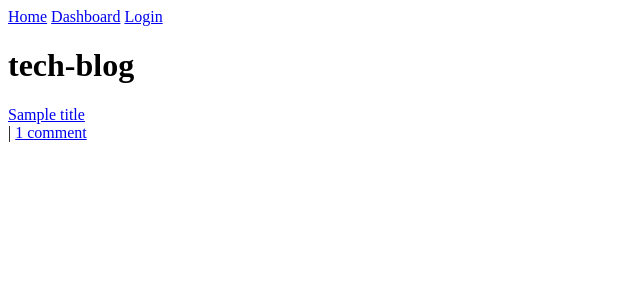
After one commit to gthawkins24/Tech-Blog, a Node server app: template views/partials/post-info.handlebars in a window 1280 px wide. The commit adds this page. Shown: the top 300 px of the page, without its empty margins (0-640 px from the left). Run offline with Node 20, Linux system fonts and the light colour scheme; tables that the repository leaves empty hold one stand-in row (values such as "Sample post"); the template is opened without the code that fills it: values that come from a table or form of the project are taken from there, most other values are stand-ins (such as "Sample title", 1, 10 or a date in 2020); some libraries are stand-ins or nearby versions.

Commit message:
homepage now displays all posts

```diff
--- a/routes/homepage-routes.js
+++ b/routes/homepage-routes.js
@@ -3,5 +3,6 @@ const router = require('express').Router();
 const homepageController = require('../controllers/homepage.js');
 
 router.get('/', homepageController.displayHomepage);
+router.get('/login', homepageController.login);
 
 module.exports = router;
--- a/utils/helpers.js
+++ b/utils/helpers.js
@@ -0,0 +1,13 @@
+module.exports = {
+  format_date: date => {
+    return `${new Date(date).getMonth() + 1}/${new Date(date).getDate()}/${new Date(
+      date
+    ).getFullYear()}`;
+  },
+  format_plural: (word, amount) => {
+    if (amount !== 1) {
+      return `${word}s`;
+    }
+    return word;
+  }
+};
--- a/views/layouts/main.handlebars
+++ b/views/layouts/main.handlebars
@@ -5,8 +5,26 @@
   <meta http-equiv="X-UA-Compatible" content="IE=edge">
   <meta name="viewport" content="width=device-width, initial-scale=1.0">
   <title>Tech-Blog</title>
+  <link rel="stylesheet" href="/stylesheets/style.css">
 </head>
 <body>
+  <div class="wrapper">
+    <header>
+    <nav>
+      <a href="/dashboard"></a>
+      {{#if loggedIn}}
+        <a href="/">Home</a>
+        <a href="/dashboard">Dashboard</a>
+        <a href="/logout">Logout</a>
+        {{else}}
+        <a href="/">Home</a>
+        <a href="/dashboard">Dashboard</a>
+        <a href="/login">Login</a>
+        {{/if}}
+    </header>
+    <h1>tech-blog</h1>
+    </nav>
   {{{ body }}}
+  </div>
 </body>
 </html>
--- /dev/null
+++ b/views/login.handlebars
@@ -0,0 +1 @@
+<h1>we here</h1>
--- /dev/null
+++ b/views/partials/post-info.handlebars
@@ -0,0 +1,9 @@
+<article class="post">
+  <div class="title">
+    <a href="{{post_url}}" target="_blank">{{title}}</a>
+  </div>
+  <div class="meta">
+    |
+    <a href="/post/{{id}}">{{comments.length}} {{format_plural "comment" comments.length}}</a>
+  </div>
+</article>
```
Also changed, not shown: controllers/api/comment.js (added, +7 -0 lines), controllers/homepage.js (+39 -1 lines), views/homepage.handlebars (+7 -1 lines), public/stylesheets/style.css (added).
